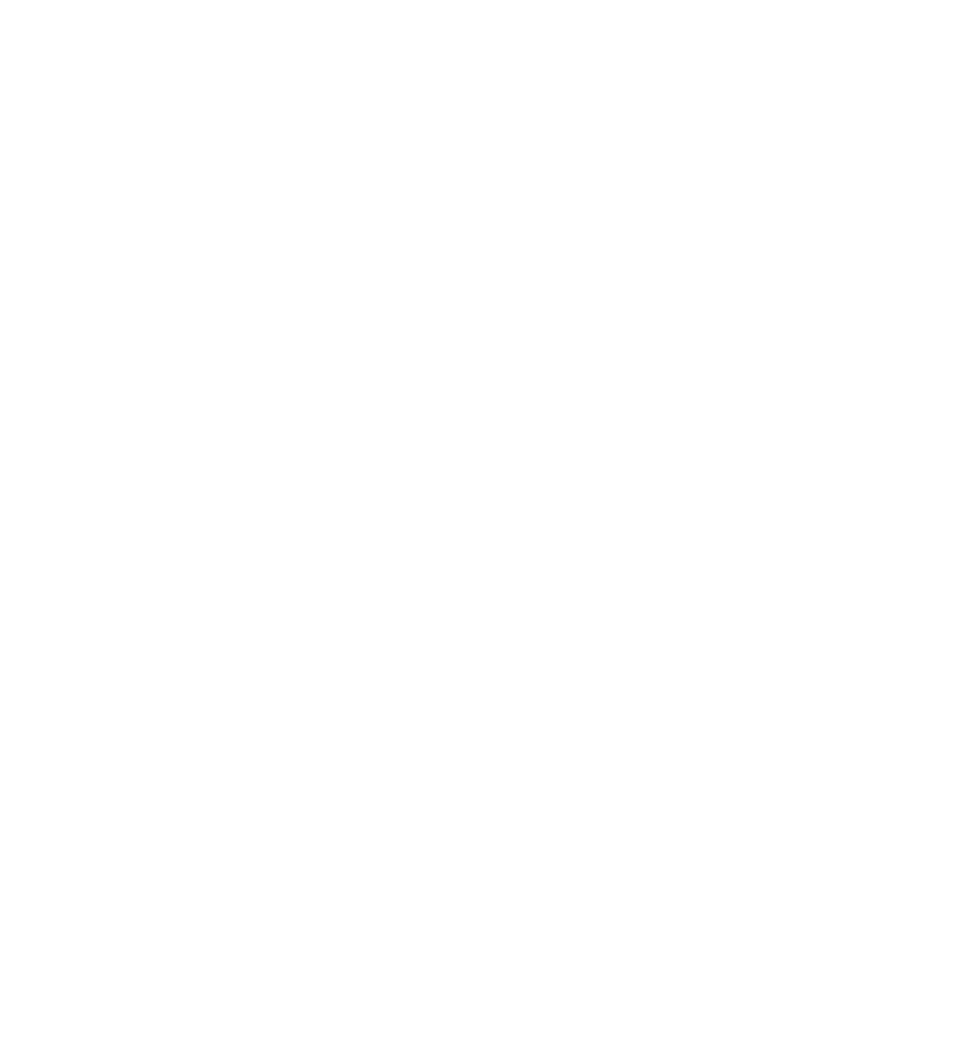
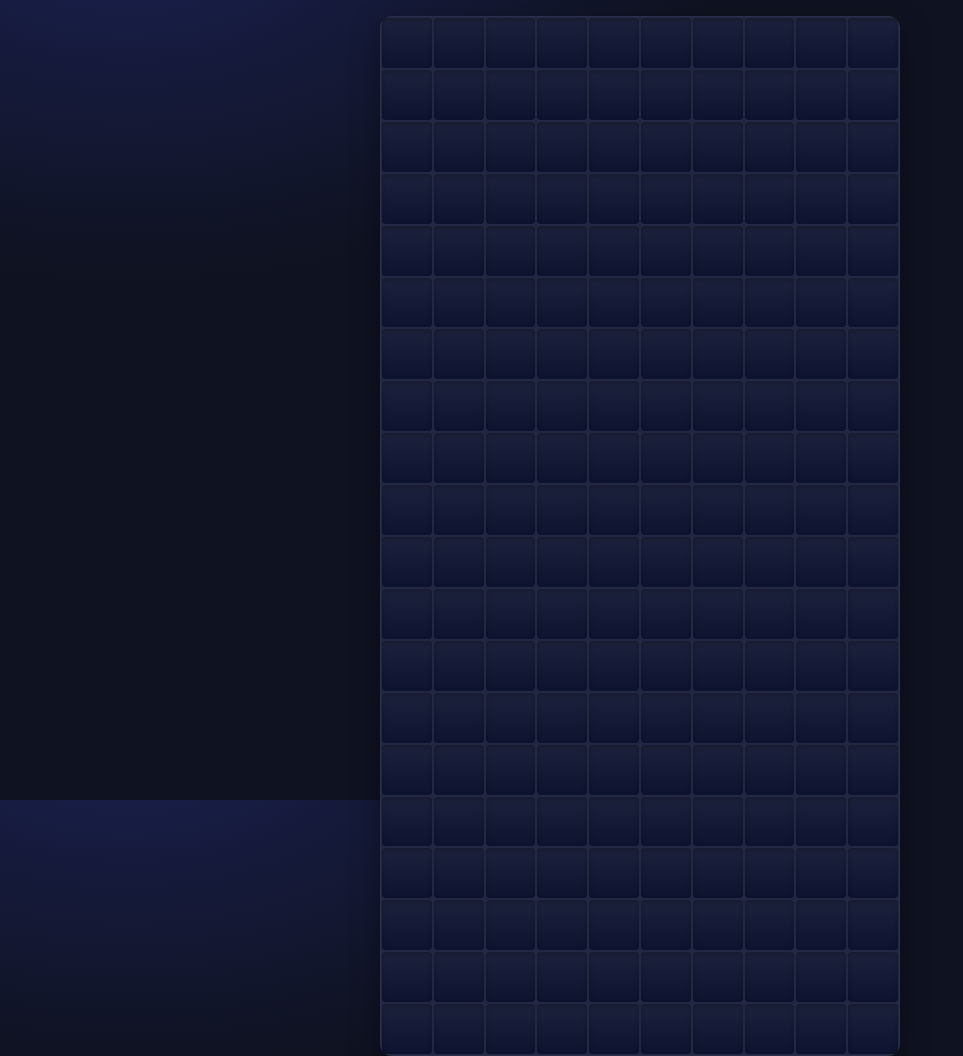
Before and after one commit to GCU-Tech-Club/TechClubTetris, a plain HTML site: page Frontend/index.html in a window 1280 px wide. Shown: the whole page, without its empty margins (0-963 px from the left). Before the commit the page ends 800 px from the top, so only its background shows below. Drawn offline with Linux system fonts and the light colour scheme.

Commit message:
added background styling and board creation/styling

```diff
--- a/Frontend/index.css
+++ b/Frontend/index.css
@@ -0,0 +1,69 @@
+:root {
+    --bg: #0f1220;
+    --grid: #222743;
+    --cell: #0e1330;
+    --filled: #5ad1ff;
+    --text: #e8ebff;
+    --muted: #a7b0d6;
+    --gap: 2px;
+    --cols: 10;
+    --rows: 20;
+}
+
+* { box-sizing: border-box; }
+html, body { height: 100%; }
+body {
+    margin: 0; display: grid; place-items: center; padding: 16px;
+    background: radial-gradient(1000px 600px at 10% -10%, #1a2050 0%, var(--bg) 60%);
+    color: var(--text);
+    font-family: ui-sans-serif, system-ui, -apple-system, Segoe UI, Roboto, Helvetica, Arial;
+}
+
+.board {
+    background: var(--grid);
+    border-radius: 12px;
+    padding: var(--gap);
+    display: grid;
+    grid-template-columns: repeat(var(--cols), 1fr);
+    grid-template-rows: repeat(var(--rows), 1fr);
+    gap: var(--gap);
+    width: clamp(260px, 50vw, 520px);
+    aspect-ratio: 1 / 2;
+    box-shadow: 0 10px 30px rgba(0,0,0,0.35), inset 0 0 0 1px rgba(255,255,255,0.04);
+}
+
+.cell {
+    background: var(--cell);
+    border-radius: 4px;
+    box-shadow: inset 0 2px 4px rgba(0,0,0,0.35);
+    position: relative; overflow: hidden;
+}
+
+.cell::after {
+  content: ""; position: absolute; inset: 0;
+  background: linear-gradient(180deg, rgba(255,255,255,0.06), rgba(255,255,255,0));
+}
+.cell.filled {
+  background: linear-gradient(145deg, var(--filled), #2aa1ff);
+  box-shadow: inset 0 2px 6px rgba(0,0,0,0.5), 0 0 8px rgba(90, 209, 255, 0.45);
+}
+
+.hud {
+  position: fixed; right: 16px; top: 16px; display: grid; gap: 10px; width: 220px;
+}
+
+.card {
+  background: rgba(0,0,0,0.35); border: 1px solid rgba(255,255,255,0.08);
+  padding: 12px; border-radius: 12px; backdrop-filter: blur(4px);
+}
+.card h2 { margin: 0 0 6px; font-size: 0.95rem; color: var(--muted); font-weight: 600; }
+.score { font-size: 1.4rem; font-weight: 800; letter-spacing: 1px; }
+.mini {
+  display: grid; grid-template-columns: repeat(4, 1fr); grid-template-rows: repeat(4, 1fr);
+  gap: var(--gap); background: var(--grid); border-radius: 8px; padding: var(--gap);
+}
+
+/* Small screens: tuck HUD under the board */
+@media (max-width: 760px) {
+  .hud { position: static; width: 100%; max-width: 520px; margin-top: 12px; }
+}
--- a/Frontend/index.html
+++ b/Frontend/index.html
@@ -3,9 +3,12 @@
 <head>
     <meta charset="UTF-8">
     <meta name="viewport" content="width=device-width, initial-scale=1.0">
-    <title>Document</title>
+    <title>Tetris</title>
+    <link rel="stylesheet" href="index.css">
+    <script src="main.js" defer></script>
 </head>
 <body>
+    <div id="board" class="board" aria-label="Playfield" role="grid"></div>
 
 </body>
 </html>
--- /dev/null
+++ b/Frontend/main.js
@@ -0,0 +1,19 @@
+const COLS = parseInt(getComputedStyle(document.documentElement).getPropertyValue('--cols')) || 10;
+const ROWS = parseInt(getComputedStyle(document.documentElement).getPropertyValue('--rows')) || 20;
+
+const boardEl = document.getElementById('board');
+
+const cells = [];
+for (let r = 0; r < ROWS; r++) {
+    const row = [];
+    for (let c = 0; c < COLS; c++) {
+        const cell = document.createElement('div');
+        cell.className = 'cell';
+        cell.setAttribute('role', 'gridcell');
+        cell.dataset.row = r;
+        cell.dataset.col = c;
+        boardEl.appendChild(cell);
+        row.push(cell);
+    }
+    cells.push(row);
+}
```
